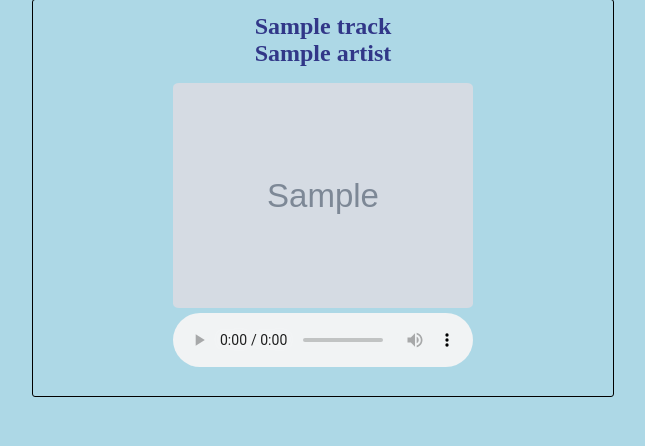
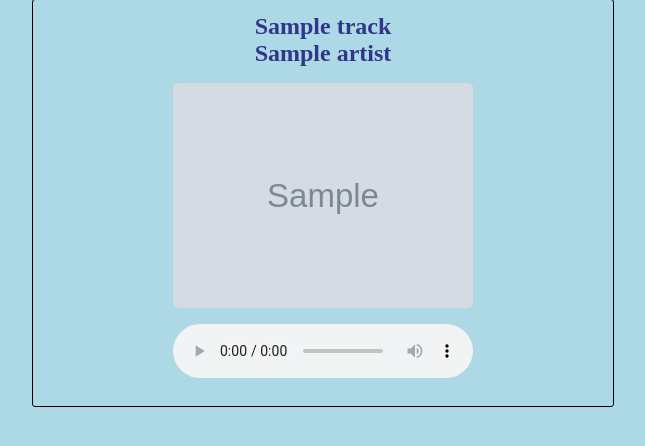
Before and after one commit to WokFriedE/SIG-SWE-VENV, a Flask app: page / in a window 1280 px wide. Shown: the part 241-687 px from the top of the page, without its empty margins (317-962 px from the left). Run offline with Flask 2, Linux system fonts and the light colour scheme; grey boxes marked "Sample" are stand-in pictures; a database or web service that is not in the repository returns one stand-in record (values such as "Sample title"); data that the repository does not hold is empty.

Commit message:
Update Css

```diff
--- a/templates/index.html
+++ b/templates/index.html
@@ -15,7 +15,7 @@
 
         <img src={{album_cover}} width="300px" style="margin-top: 1rem; border-radius: 2%;"></img>
 
-        <audio controls style="margin-bottom: 1rem; margin-top: 1%;">
+        <audio controls style="margin-bottom: 1rem; margin-top: 1rem;">
             <source src={{preview_url}} type="audio/mp3">
             Your browser does not support the audio element.
         </audio>
```
